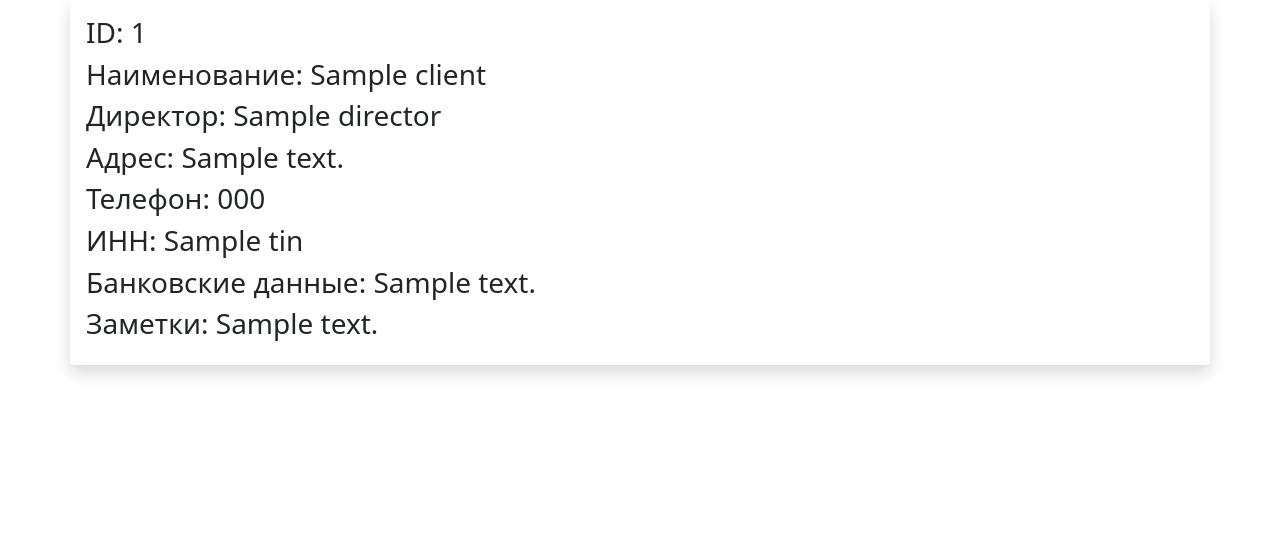
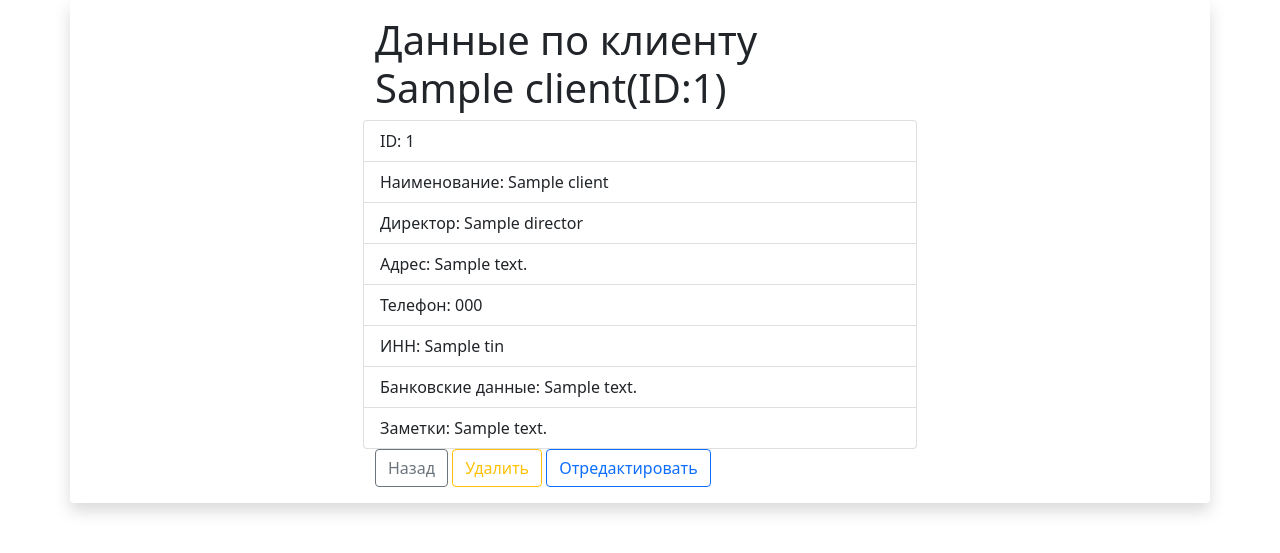
Before and after one commit to shubarinv/3Course_spring_coursework, a Django app: template vhCourseWork/templates/client/client.html in a window 1280 px wide. Shown: the part 56-609 px from the top of the page. Run offline with Django 3.2, Linux system fonts and the light colour scheme; the template is opened without the code that fills it: most values are stand-ins (such as "Sample title", 1, 10 or a date in 2020).

Commit message:
updated client templates

```diff
--- a/vhCourseWork/templates/client/client.html
+++ b/vhCourseWork/templates/client/client.html
@@ -1,15 +1,24 @@
 {% extends "base.html" %}
 
 {% block content %}
-
-{% if client %}
-<h3>ID: {{ client.id }}</h3>
-<h3>Наименование: {{ client.name }}</h3>
-<h3>Директор: {{ client.director }}</h3>
-<h3>Адрес: {{ client.address }}</h3>
-<h3>Телефон: {{ client.phone }}</h3>
-<h3>ИНН: {{ client.tin }}</h3>
-<h3>Банковские данные: {{ client.bank_details }}</h3>
-<h3>Заметки: {{ client.notes }}</h3>
-{% endif %}
+<div class="container justify-content-center col-6">
+    <h1>Данные по клиенту {{client.name}}(ID:{{client.id}})</h1>
+    <ul class="list-group row">
+        <li class="list-group-item">ID: {{ client.id }}</li>
+        <li class="list-group-item">Наименование: {{ client.name }}</li>
+        <li class="list-group-item">Директор: {{ client.director }}</li>
+        <li class="list-group-item">Адрес: {{ client.address }}</li>
+        <li class="list-group-item">Телефон: {{ client.phone }}</li>
+        <li class="list-group-item">ИНН: {{ client.tin }}</li>
+        <li class="list-group-item">Банковские данные: {{ client.bank_details }}</li>
+        <li class="list-group-item">Заметки: {{ client.notes }}</li>
+    </ul>
+    <button type="button" onclick="window.location.assign('/clients');" class="btn btn-outline-secondary">Назад</button>
+    <button type="button" onclick="window.location.assign('/remove/client/{{client.id}}');"
+            class="btn btn-outline-warning">Удалить
+    </button>
+    <button type="button" onclick="window.location.assign('/edit/client/{{client.id}}');"
+            class="btn btn-outline-primary">Отредактировать
+    </button>
+</div>
 {% endblock %}
```
